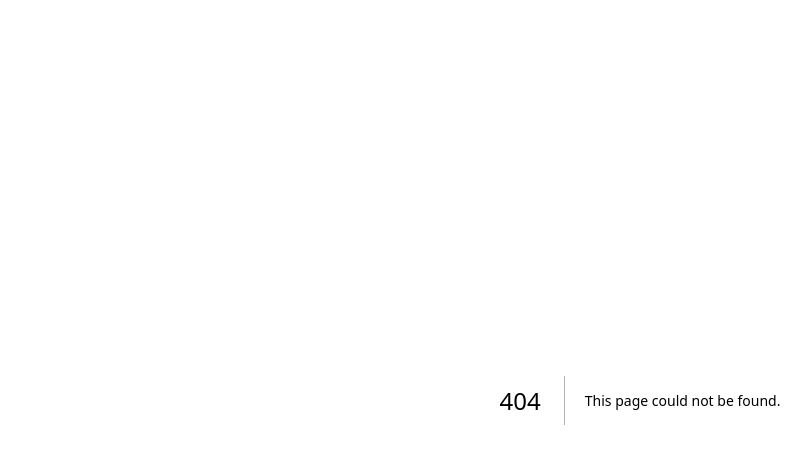
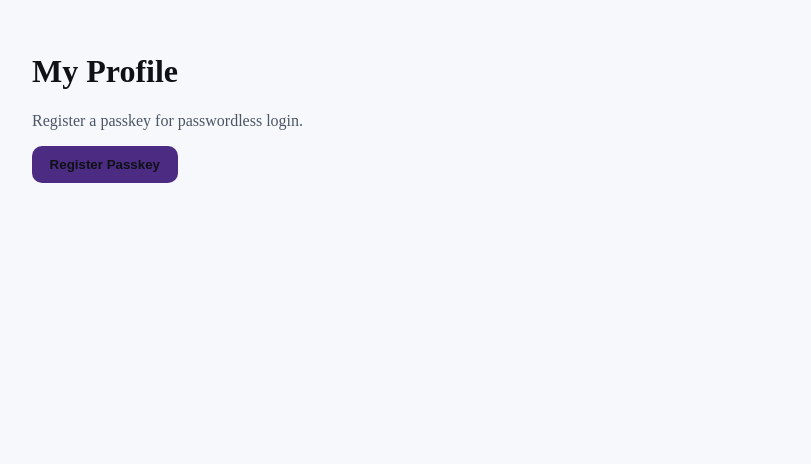
Before and after one commit to guiltykeyboard/isms-bunny, a Next.js app in the folder frontend/: page /profile in a window 1280 px wide. Before the commit this address had no page. Shown: the top 464 px of the page, without its empty margins (0-811 px from the left). Built offline with nearby package versions, Linux system fonts and the light colour scheme; no server answers.

Commit message:
Wire setup wizard to IdP endpoints and add passkey profile UI

```diff
--- /dev/null
+++ b/frontend/src/pages/profile.tsx
@@ -0,0 +1,88 @@
+import { useState } from "react";
+import { apiFetch } from "../lib/api";
+import { palette, resolveMode, getInitialMode, ThemeMode } from "../styles/theme";
+
+export default function Profile() {
+  const [mode] = useState<ThemeMode>(getInitialMode());
+  const colors = palette[resolveMode(mode)];
+  const [email, setEmail] = useState("");
+  const [status, setStatus] = useState<string | null>(null);
+
+  const registerPasskey = async () => {
+    setStatus("Starting passkey registration…");
+    try {
+      const options = await apiFetch("/webauthn/register/options");
+      const publicKey: PublicKeyCredentialCreationOptions = {
+        ...options,
+        challenge: base64urlToBuffer(options.challenge),
+        user: {
+          ...options.user,
+          id: base64urlToBuffer(options.user.id || options.user.idBytes || options.user.id),
+        },
+      } as any;
+
+      const cred = (await navigator.credentials.create({ publicKey })) as PublicKeyCredential;
+      if (!cred) throw new Error("No credential created");
+      const response = cred.response as AuthenticatorAttestationResponse;
+      const payload = {
+        credential: {
+          id: cred.id,
+          raw_id: bufferToBase64url(cred.rawId),
+          type: cred.type,
+          response: {
+            clientDataJSON: bufferToBase64url(response.clientDataJSON),
+            attestationObject: bufferToBase64url(response.attestationObject),
+          },
+        },
+        nickname: `Device ${new Date().toISOString()}`,
+      };
+      await apiFetch("/webauthn/register/verify", {
+        method: "POST",
+        body: JSON.stringify(payload),
+      });
+      setStatus("Passkey registered.");
+    } catch (err: any) {
+      setStatus(err.message || "Failed to register passkey");
+    }
+  };
+
+  return (
+    <div style={{ padding: "2rem", background: colors.background, color: colors.text, minHeight: "100vh" }}>
+      <h1>My Profile</h1>
+      <p style={{ color: colors.muted }}>Register a passkey for passwordless login.</p>
+      <div style={{ display: "flex", gap: "0.5rem", alignItems: "center", marginTop: "1rem" }}>
+        <button onClick={registerPasskey} style={btn(colors)}>
+          Register Passkey
+        </button>
+      </div>
+      {status && <p style={{ marginTop: "0.75rem", color: colors.muted }}>{status}</p>}
+    </div>
+  );
+}
+
+function bufferToBase64url(buf: ArrayBuffer): string {
+  const bytes = new Uint8Array(buf);
+  let str = "";
+  bytes.forEach((b) => (str += String.fromCharCode(b)));
+  return btoa(str).replace(/\+/g, "-").replace(/\//g, "_").replace(/=+$/, "");
+}
+
+function base64urlToBuffer(base64url: string): ArrayBuffer {
+  const pad = "=".repeat((4 - (base64url.length % 4)) % 4);
+  const base64 = (base64url + pad).replace(/-/g, "+").replace(/_/g, "/");
+  const str = atob(base64);
+  const buffer = new ArrayBuffer(str.length);
+  const view = new Uint8Array(buffer);
+  for (let i = 0; i < str.length; i++) view[i] = str.charCodeAt(i);
+  return buffer;
+}
+
+const btn = (colors: any) => ({
+  padding: "0.7rem 1.1rem",
+  borderRadius: 10,
+  border: "none",
+  background: colors.primary,
+  color: colors.text,
+  cursor: "pointer",
+  fontWeight: 600,
+});
```
Also changed, not shown: frontend/src/pages/setup.tsx (+46 -0 lines).
